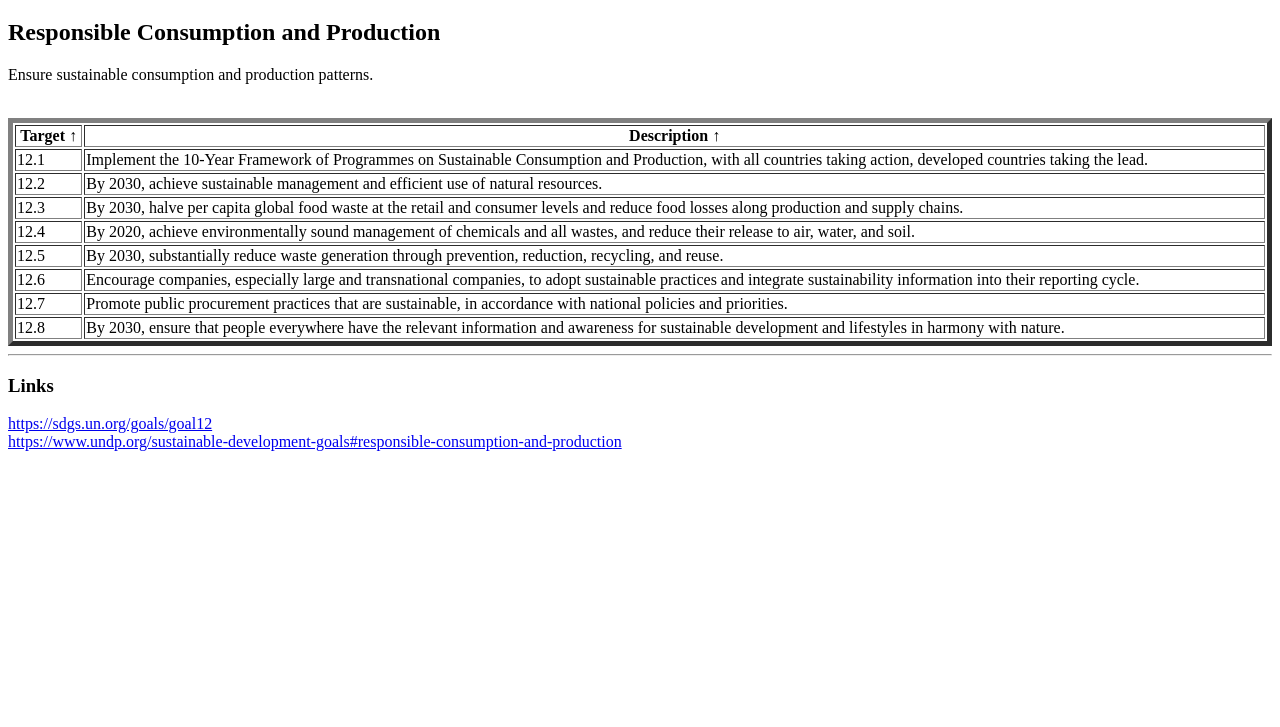
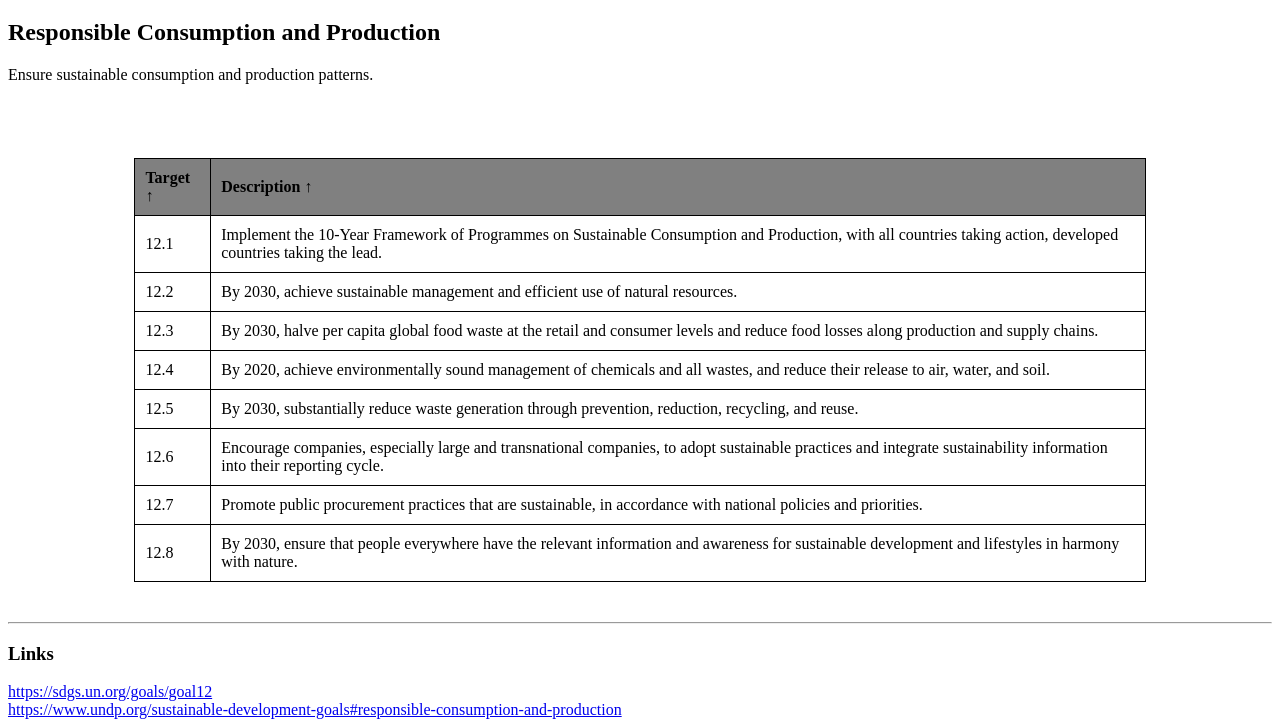
Before and after one commit to theestate404/Forms-Dynamic-Website-using-JSON, a plain HTML site: page Forms Dynamic Website/public_html/index.html in a window 1280 px wide. Shown: the part 90-817 px from the top of the page. Drawn offline with Linux system fonts and the light colour scheme.

Commit message:
Add files via upload

```diff
--- /dev/null
+++ b/Forms Dynamic Website/public_html/css/style.css
@@ -0,0 +1,39 @@
+/*
+Click nbfs://nbhost/SystemFileSystem/Templates/Licenses/license-default.txt to change this license
+Click nbfs://nbhost/SystemFileSystem/Templates/ClientSide/css.css to edit this template
+*/
+/*
+    Created on : 2 Feb 2026, 17:12:31
+    Author     : renatolemes
+*/
+
+/*
+TO DO
+
+- Imgs on fetch_goals.js
+*/
+
+.tag
+{
+    display: inline-block;
+    background: #f0f0f0;
+    padding: 5px 10px;
+    margin: 3px;
+    border-radius: 8px;
+}
+#dataTable {
+    width: 80%;
+    margin: 40px auto;
+    border-collapse: collapse;
+}
+
+#dataTable th,
+#dataTable td {
+    border: 1px solid;
+    padding: 10px;
+    text-align: left;
+}
+
+#dataTable th {
+    background-color: grey;
+}
--- a/Forms Dynamic Website/public_html/index.html
+++ b/Forms Dynamic Website/public_html/index.html
@@ -8,16 +8,7 @@ Click nbfs://nbhost/SystemFileSystem/Templates/Other/html.html to edit this temp
         <title>TODO supply a title</title>
         <meta charset="UTF-8">
         <meta name="viewport" content="width=device-width, initial-scale=1.0">
-        <style>
-            .tag
-            {
-                display: inline-block;
-                background: #f0f0f0;
-                padding: 5px 10px;
-                margin: 3px;
-                border-radius: 8px;
-            }
-        </style>
+        <link href="css/style.css" rel="stylesheet" type="text/css"/>
         <script src = "javascript/tag_manager.js"></script>
         <script src = "javascript/fetch_goals.js"></script>
         <script src = "javascript/modals_logic.js"></script>
@@ -27,7 +18,6 @@ Click nbfs://nbhost/SystemFileSystem/Templates/Other/html.html to edit this temp
         <dialog id = "infoModal">
                 <button id = "closeInfoModal">Close</button>
                 <div id = "infoModalContent"></div>
-            </div>
         </dialog>
         <button id = "showAllTags" onclick = "openTagModal()">Tags Manager</button>
         <dialog id = "tagModal">
--- a/Forms Dynamic Website/public_html/javascript/fetch_goals.js
+++ b/Forms Dynamic Website/public_html/javascript/fetch_goals.js
@@ -55,13 +55,11 @@ function sortTargets()
 {
     if (sortTargetBy === "ascending")
     {
-        document.getElementById("sortTarget").innerHTML = "Target &#8593"
         goal.targets.sort((a, b) => a.id < b.id ? -1 : 1)
 
     }
     else
     {
-        document.getElementById("sortTarget").innerHTML = "Target &#8595"
         goal.targets.sort((a, b) => a.id < b.id ? 1 : -1)
 
     }
@@ -77,7 +75,7 @@ function displayData() {
         <h2>${goal.title}</h2>
         <p>${goal.description}</p>
         <br>
-    <table border = "5" width = "100%" align = "center" id = "dataTable">
+    <table id = "dataTable">
         <tr>
             <th id = "sortTarget">Target ${sortTargetBy === "ascending" ? "&#8593" : "&#8595"}</th>
             <th id = "sortDescription">Description ${sortDescriptionBy === "ascending" ? "&#8593" : "&#8595"}</th>
--- a/Forms Dynamic Website/public_html/javascript/modals_logic.js
+++ b/Forms Dynamic Website/public_html/javascript/modals_logic.js
@@ -9,7 +9,6 @@ function closeInfoModal()
 }
 function openTagModal()
 {
-
     console.log(sortedTags)
     const container = document.getElementById('tagModalContent')
     container.innerHTML = ""
```
Also changed, not shown: Forms Dynamic Website/nbproject/private/private.xml (+4 -4 lines).
